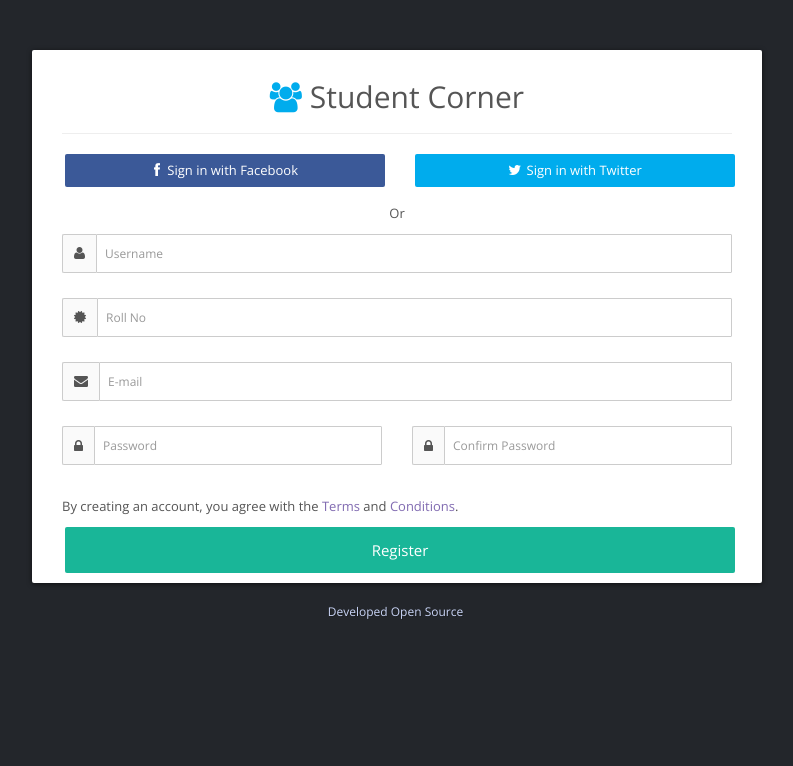
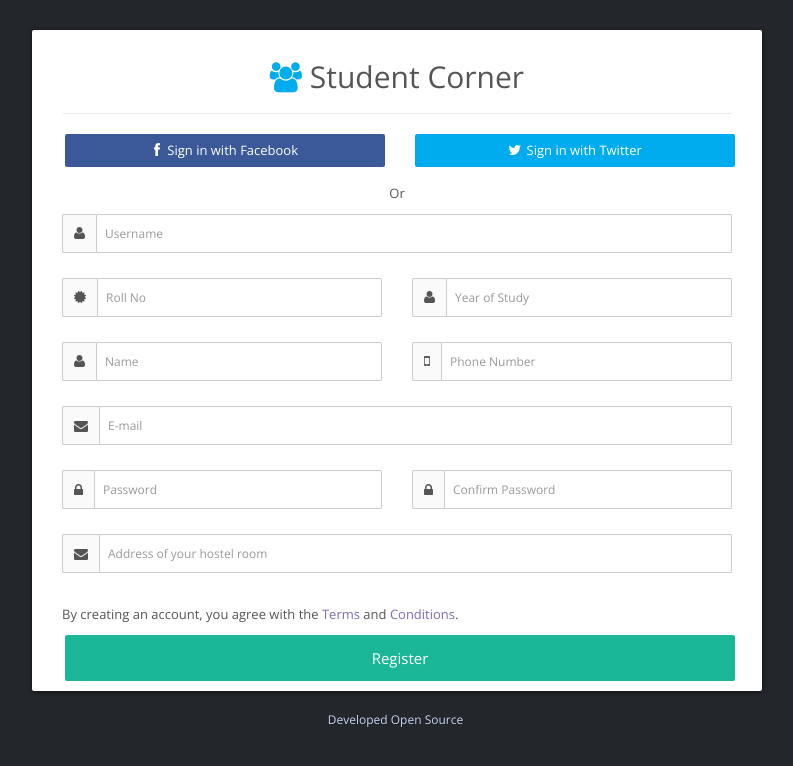
Before and after one commit to NIT-Warangal/SCorner, a Python web app: template templates/global/register.html in a window 1280 px wide. Shown: the top 766 px of the page, without its empty margins (243-1036 px from the left). Run offline with Jinja, Linux system fonts and the light colour scheme; the template is opened without the code that fills it, so the values that code supplies are empty; some libraries are stand-ins or nearby versions.

Commit message:
Fixes register with new schema, adds more fields to register, corrects few errors

```diff
--- a/templates/global/register.html
+++ b/templates/global/register.html
@@ -9,7 +9,7 @@
 <div id="cl-wrapper" class="login-container" style="opacity: 1; margin-left: 0px;">
 	<div class="container">
 		<div class="col-md-2"></div>
-		<div class="col-md-8" style="padding-top:50px;">
+		<div class="col-md-8" style="padding-top:30px;">
 <div class="middle-sign-up">
 		<div class="block-flat">
 			<div>
@@ -37,12 +37,35 @@
 								</div>
 							</div>
 							<div class="form-group">
-								<div class="col-sm-12">
+								<div class="col-sm-6">
 									<div class="input-group">
 										<span class="input-group-addon"><i class="fa fa-certificate"></i></span>
 										<input name="rollno" parsley-trigger="change" parsley-error-container="#rollno-error" required="" placeholder="Roll No" class="form-control parsley-validated" type="text">
 									</div>
                   <div id="rollno-error"></div>
+								</div>
+								<div class="col-sm-6">
+									<div class="input-group">
+										<span class="input-group-addon"><i class="fa fa-user"></i></span>
+										<input name="year" parsley-trigger="change" parsley-error-container="#year-error" required="" placeholder="Year of Study" class="form-control parsley-validated" type="text">
+									</div>
+                  <div id="year-error"></div>
+								</div>
+							</div>
+							<div class="form-group">
+								<div class="col-sm-6">
+									<div class="input-group">
+										<span class="input-group-addon"><i class="fa fa-user"></i></span>
+										<input name="name" parsley-trigger="change" parsley-error-container="#name-error" required="" placeholder="Name" class="form-control parsley-validated" type="text">
+									</div>
+                  <div id="name-error"></div>
+								</div>
+								<div class="col-sm-6">
+									<div class="input-group">
+										<span class="input-group-addon"><i class="fa fa-mobile"></i></span>
+										<input name="phone" parsley-trigger="change" parsley-error-container="#phone-error" required="" placeholder="Phone Number" class="form-control parsley-validated" type="text">
+									</div>
+                  <div id="phone-error"></div>
 								</div>
 							</div>
 							<div class="form-group">
@@ -70,6 +93,15 @@
                   <div id="confirmation-error"></div>
 								</div>
 							</div>
+							<div class="form-group">
+								<div class="col-sm-12">
+									<div class="input-group">
+										<span class="input-group-addon"><i class="fa fa-envelope"></i></span>
+										<input name="address" parsley-trigger="change" parsley-error-container="#address-error" required="" placeholder="Address of your hostel room" class="form-control parsley-validated">
+									</div>
+                  <div id="email-error"></div>
+								</div>
+							</div>
              <p class="spacer">By creating an account, you agree with the <a href="#">Terms</a> and <a href="#">Conditions</a>.</p>
 
 					<input type="submit" value=Register id="submit" class="btn btn-block btn-success btn-rad btn-lg"/>
```
Also changed, not shown: server.py (+13 -3 lines).
